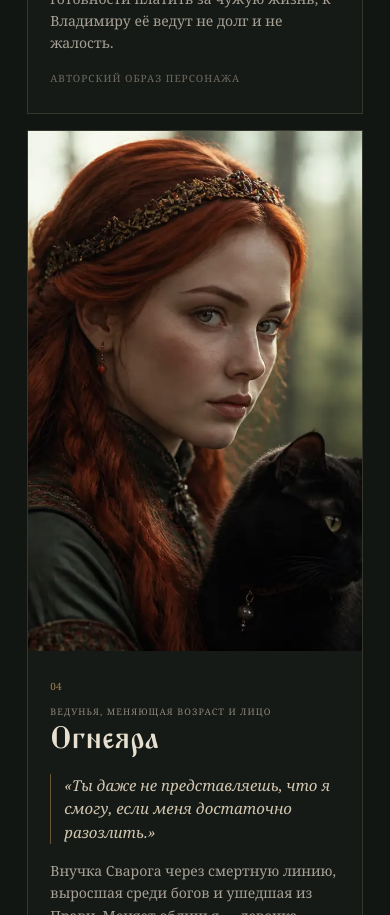
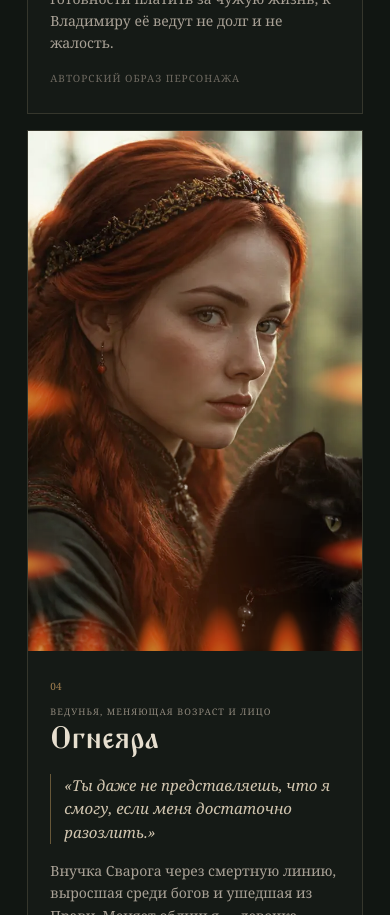
Before and after one commit to solnce2970-cell/tam-gde-umiraet-yav, a Next.js app: page / in a window 390 px wide. Shown: the part 9840-10755 px from the top of the page. Built offline with nearby package versions, Linux system fonts and the light colour scheme.

Commit message:
Turn Ogneyara glow into flames and prepare Semargl wolf reveal

```diff
--- a/app/hero.css
+++ b/app/hero.css
@@ -10,36 +10,156 @@
   background: rgba(7, 10, 8, 0.38) !important;
 }
 
-#characters .characterPortrait > img[alt="Образ персонажа Огнеяра"] + span[aria-hidden="true"] {
-  inset: -8% !important;
-  transform: none !important;
-  filter: blur(10px) !important;
-  background:
-    radial-gradient(ellipse at 15% 88%, rgba(255,75,16,.76) 0%, rgba(255,137,36,.42) 23%, transparent 48%),
-    radial-gradient(ellipse at 65% 70%, rgba(255,218,128,.52) 0%, rgba(255,116,27,.25) 25%, transparent 50%),
-    radial-gradient(ellipse at 90% 38%, rgba(255,151,45,.34) 0%, transparent 43%) !important;
+/* Огнеяра: старый световой слой остаётся только случайным триггером. */
+#characters .characterPortrait:has(> img[alt="Образ персонажа Огнеяра"]) {
+  position: relative;
 }
 
-#characters .characterPortrait:has(> img[alt="Образ персонажа Огнеяра"] + span[aria-hidden="true"]) > img[alt="Образ персонажа Огнеяра"] {
-  filter: saturate(.8) contrast(1.04) !important;
+#characters .characterPortrait > img[alt="Образ персонажа Огнеяра"] + span[aria-hidden="true"] {
+  display: none !important;
 }
 
-#characters .characterPortrait > img[alt="Образ персонажа Семаргл"] ~ img[aria-hidden="true"] {
-  mix-blend-mode: normal !important;
-  filter: blur(.45px) !important;
-  clip-path: polygon(0 18%,100% 18%,100% 27%,0 27%,0 38%,100% 38%,100% 48%,0 48%,0 59%,100% 59%,100% 70%,0 70%,0 79%,100% 79%,100% 90%,0 90%) !important;
+#characters .characterPortrait > img[alt="Образ персонажа Огнеяра"] {
+  filter: saturate(.78) contrast(1.04) !important;
 }
 
+#characters .characterPortrait:has(> img[alt="Образ персонажа Огнеяра"])::before,
+#characters .characterPortrait:has(> img[alt="Образ персонажа Огнеяра"])::after {
+  content: "";
+  position: absolute;
+  inset: -2%;
+  z-index: 6;
+  pointer-events: none;
+  opacity: 0;
+  mix-blend-mode: screen;
+  transition: opacity 2.5s ease-out;
+}
+
+#characters .characterPortrait:has(> img[alt="Образ персонажа Огнеяра"])::before {
+  background:
+    radial-gradient(ellipse 24px 105px at 6% 104%, rgba(255,246,174,.98) 0 10%, rgba(255,158,45,.94) 22%, rgba(255,68,12,.78) 48%, transparent 72%),
+    radial-gradient(ellipse 34px 128px at 20% 107%, rgba(255,232,137,.96) 0 10%, rgba(255,132,30,.92) 25%, rgba(208,43,8,.72) 50%, transparent 73%),
+    radial-gradient(ellipse 27px 92px at 38% 103%, rgba(255,245,169,.96) 0 12%, rgba(255,164,48,.92) 24%, rgba(255,77,13,.76) 50%, transparent 73%),
+    radial-gradient(ellipse 39px 138px at 57% 108%, rgba(255,235,145,.98) 0 10%, rgba(255,143,35,.94) 24%, rgba(224,49,8,.74) 51%, transparent 74%),
+    radial-gradient(ellipse 30px 112px at 76% 105%, rgba(255,246,175,.96) 0 11%, rgba(255,159,46,.91) 24%, rgba(255,72,11,.75) 49%, transparent 72%),
+    radial-gradient(ellipse 23px 88px at 93% 102%, rgba(255,236,148,.96) 0 10%, rgba(255,126,29,.9) 24%, rgba(196,38,7,.7) 50%, transparent 72%),
+    radial-gradient(ellipse 23px 95px at 14% -5%, rgba(255,239,155,.92) 0 10%, rgba(255,142,34,.86) 25%, rgba(222,51,9,.68) 50%, transparent 72%),
+    radial-gradient(ellipse 31px 118px at 48% -8%, rgba(255,245,174,.94) 0 10%, rgba(255,155,43,.88) 24%, rgba(241,62,10,.7) 51%, transparent 74%),
+    radial-gradient(ellipse 25px 100px at 83% -5%, rgba(255,231,135,.92) 0 10%, rgba(255,122,27,.85) 25%, rgba(202,39,7,.66) 51%, transparent 73%),
+    radial-gradient(ellipse 100px 25px at -5% 18%, rgba(255,241,158,.92) 0 9%, rgba(255,145,35,.86) 23%, rgba(224,52,9,.68) 49%, transparent 72%),
+    radial-gradient(ellipse 126px 34px at -9% 52%, rgba(255,245,171,.94) 0 9%, rgba(255,158,45,.89) 24%, rgba(246,63,10,.7) 50%, transparent 73%),
+    radial-gradient(ellipse 95px 24px at -4% 82%, rgba(255,231,137,.9) 0 10%, rgba(255,127,28,.83) 24%, rgba(196,38,7,.64) 50%, transparent 72%),
+    radial-gradient(ellipse 105px 26px at 105% 14%, rgba(255,238,151,.91) 0 9%, rgba(255,137,32,.85) 24%, rgba(221,49,8,.67) 50%, transparent 72%),
+    radial-gradient(ellipse 130px 35px at 109% 49%, rgba(255,247,177,.95) 0 9%, rgba(255,160,47,.9) 24%, rgba(246,66,11,.71) 50%, transparent 74%),
+    radial-gradient(ellipse 98px 25px at 104% 80%, rgba(255,230,132,.9) 0 10%, rgba(255,124,27,.83) 24%, rgba(194,36,7,.64) 50%, transparent 72%);
+  filter: blur(1.35px) drop-shadow(0 0 9px rgba(255,78,14,.58));
+  animation: ogneyaraFireFlicker .82s ease-in-out infinite alternate;
+}
+
+#characters .characterPortrait:has(> img[alt="Образ персонажа Огнеяра"])::after {
+  inset: 0;
+  background:
+    radial-gradient(ellipse at 50% 105%, rgba(255,91,17,.34), transparent 55%),
+    radial-gradient(ellipse at -4% 52%, rgba(255,121,30,.18), transparent 45%),
+    radial-gradient(ellipse at 104% 48%, rgba(255,121,30,.18), transparent 45%),
+    radial-gradient(ellipse at 50% -6%, rgba(255,126,31,.14), transparent 42%);
+  filter: blur(8px);
+  animation: ogneyaraGlowFlicker .54s ease-in-out infinite alternate;
+}
+
+#characters .characterPortrait:has(> img[alt="Образ персонажа Огнеяра"] + span[aria-hidden="true"])::before {
+  opacity: .96;
+  transition: opacity .12s ease-in;
+}
+
+#characters .characterPortrait:has(> img[alt="Образ персонажа Огнеяра"] + span[aria-hidden="true"])::after {
+  opacity: .72;
+  transition: opacity .12s ease-in;
+}
+
+@keyframes ogneyaraFireFlicker {
+  0% { transform: scale(1,.96) translateY(2px); filter: blur(1.6px) brightness(.92) drop-shadow(0 0 7px rgba(255,69,12,.5)); }
+  45% { transform: scale(1.018,1.035) translateY(-3px); filter: blur(1.1px) brightness(1.12) drop-shadow(0 0 12px rgba(255,101,18,.66)); }
+  72% { transform: scale(.99,1.055) translateY(-5px); filter: blur(1.45px) brightness(1.02) drop-shadow(0 0 10px rgba(255,77,13,.6)); }
+  100% { transform: scale(1.012,1.01) translateY(-1px); filter: blur(1.2px) brightness(1.18) drop-shadow(0 0 13px rgba(255,119,24,.68)); }
+}
+
+@keyframes ogneyaraGlowFlicker {
+  from { transform: scale(1); filter: blur(9px) brightness(.9); }
+  to { transform: scale(1.03); filter: blur(7px) brightness(1.18); }
+}
+
+/* Семаргл: старое марево остаётся случайным триггером; визуально его заменяют блюр и звериный облик. */
+#characters .characterPortrait:has(> img[alt="Образ персонажа Семаргл"]) {
+  position: relative;
+}
+
+#characters .characterPortrait > img[alt="Образ персонажа Семаргл"] ~ img[aria-hidden="true"],
 #characters .characterPortrait > img[alt="Образ персонажа Семаргл"] ~ span[aria-hidden="true"] {
   display: none !important;
 }
 
-#characters .characterPortrait:has(> img[alt="Образ персонажа Семаргл"] ~ img[aria-hidden="true"]) > img[alt="Образ персонажа Семаргл"] {
-  filter: saturate(.78) contrast(1.04) brightness(1) !important;
+#characters .characterPortrait > img[alt="Образ персонажа Семаргл"] {
+  filter: saturate(.78) contrast(1.04) !important;
+}
+
+#characters .characterPortrait:has(> img[alt="Образ персонажа Семаргл"])::before,
+#characters .characterPortrait:has(> img[alt="Образ персонажа Семаргл"])::after {
+  content: "";
+  position: absolute;
+  inset: 0;
+  pointer-events: none;
+  opacity: 0;
+}
+
+#characters .characterPortrait:has(> img[alt="Образ персонажа Семаргл"])::before {
+  z-index: 7;
+  background: rgba(7,9,8,.08);
+  backdrop-filter: blur(8px);
+  -webkit-backdrop-filter: blur(8px);
+}
+
+#characters .characterPortrait:has(> img[alt="Образ персонажа Семаргл"])::after {
+  z-index: 8;
+  background:
+    rgba(7,9,8,.12)
+    url('/images/characters/semargl-wolf.webp') center / cover no-repeat;
+  filter: saturate(.82) contrast(1.06);
+}
+
+#characters .characterPortrait:has(> img[alt="Образ персонажа Семаргл"] ~ img[aria-hidden="true"])::before {
+  animation: semarglBlurReveal 2.2s ease-in-out both;
+}
+
+#characters .characterPortrait:has(> img[alt="Образ персонажа Семаргл"] ~ img[aria-hidden="true"])::after {
+  animation: semarglWolfReveal 2.2s ease-in-out both;
+}
+
+@keyframes semarglBlurReveal {
+  0% { opacity: 0; }
+  15% { opacity: 1; }
+  84% { opacity: 1; }
+  100% { opacity: 0; }
+}
+
+@keyframes semarglWolfReveal {
+  0%, 15% { opacity: 0; transform: scale(1.035); }
+  20% { opacity: 1; transform: scale(1.018); }
+  84% { opacity: 1; transform: scale(1); }
+  100% { opacity: 0; transform: scale(.996); }
 }
 
 @media (max-width: 720px) {
   .hero {
     background-position: 62% 44% !important;
   }
+
+  #characters .characterPortrait:has(> img[alt="Образ персонажа Огнеяра"])::before {
+    opacity: 0;
+    transform: scale(.96);
+  }
+
+  #characters .characterPortrait:has(> img[alt="Образ персонажа Огнеяра"] + span[aria-hidden="true"])::before {
+    opacity: .8;
+  }
 }
```
